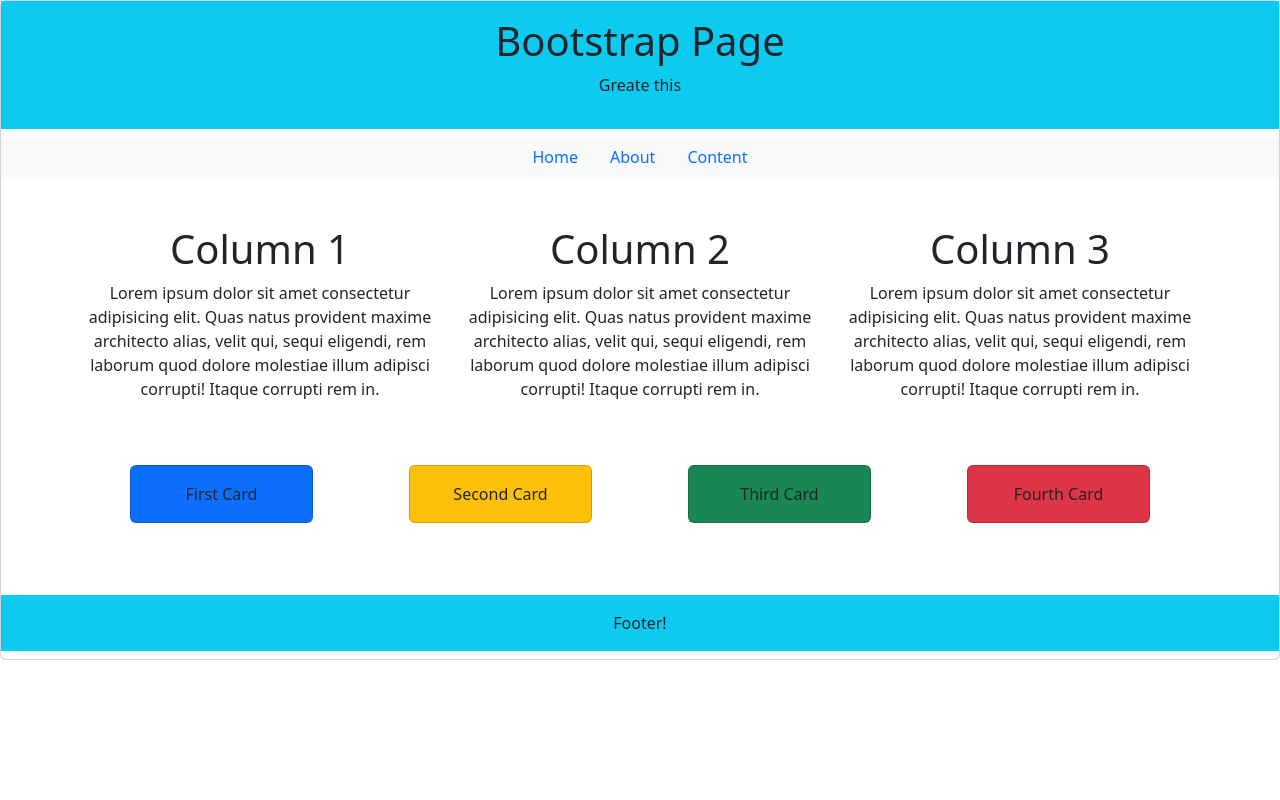
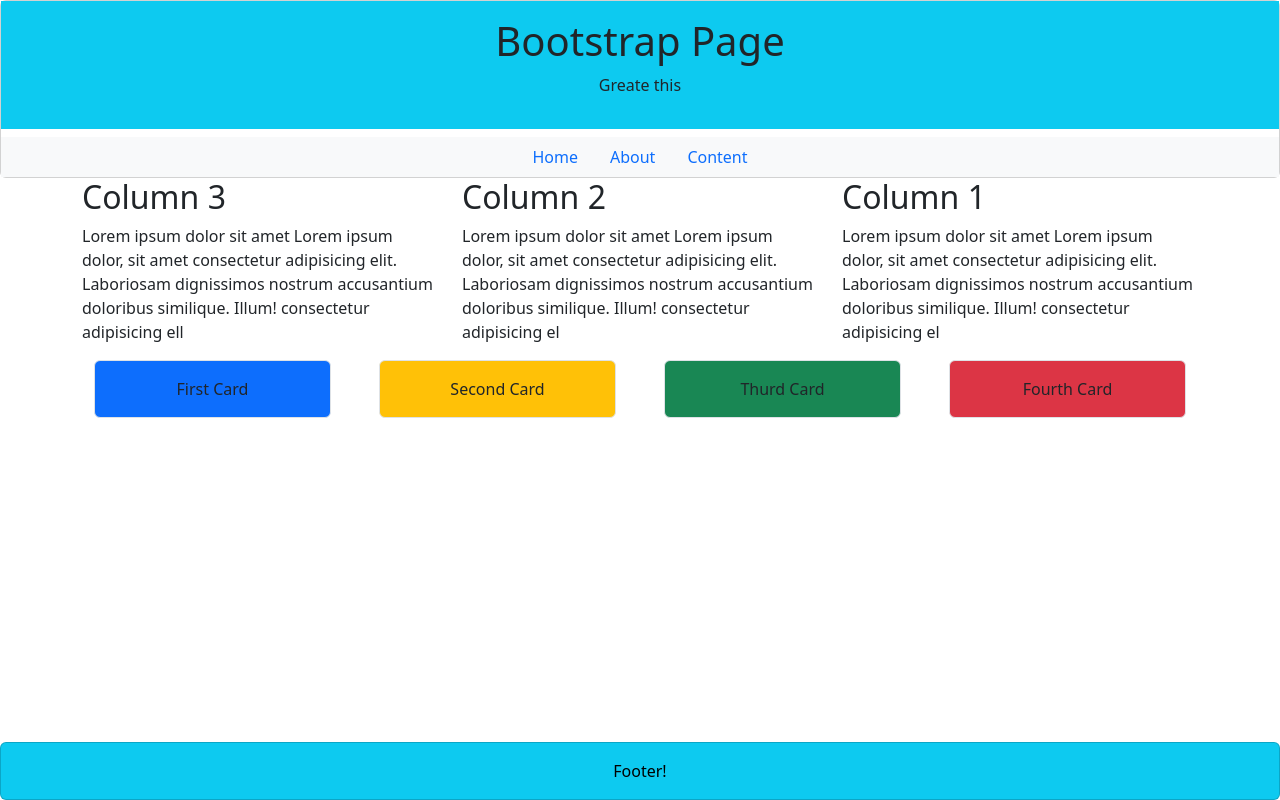
Before and after one commit to 22-D03-1/uib-bootstrap-example-page-mdhyan99, a plain HTML site: page index.html in a window 1280 px wide. Drawn offline with nearby package versions, Linux system fonts and the light colour scheme.

Commit message:
Bootstrap

```diff
--- a/index.html
+++ b/index.html
@@ -1,11 +1,16 @@
 <!DOCTYPE html>
 <html lang="en">
     <head>
-    <meta charset="UTF-8">
-    <meta http-equiv="X-UA-Compatible" content="IE=edge">
-    <meta name="viewport" content="width=device-width, initial-scale=1.0">
+        <meta charset="UTF-8" />
+        <meta http-equiv="X-UA-Compatible" content="IE=edge" />
+        <meta name="viewport" content="width=device-width, initial-scale=1.0" />
         <title>Bootstrap-page</title>
-    <link href="https://cdn.jsdelivr.net/npm/bootstrap@5.2.0-beta1/dist/css/bootstrap.min.css" rel="stylesheet" integrity="sha384-0evHe/X+R7YkIZDRvuzKMRqM+OrBnVFBL6DOitfPri4tjfHxaWutUpFmBp4vmVor" crossorigin="anonymous">
+        <link
+            href="https://cdn.jsdelivr.net/npm/bootstrap@5.2.0-beta1/dist/css/bootstrap.min.css"
+            rel="stylesheet"
+            integrity="sha384-0evHe/X+R7YkIZDRvuzKMRqM+OrBnVFBL6DOitfPri4tjfHxaWutUpFmBp4vmVor"
+            crossorigin="anonymous"
+        />
     </head>
     <body>
         <div class="card text-center">
@@ -15,7 +20,9 @@
             </div>
             <ul class="nav justify-content-center bg-light">
                 <li class="nav-item">
-              <a class="nav-link active" aria-current="page" href="#">Home</a>
+                    <a class="nav-link active" aria-current="page" href="#"
+                        >Home</a
+                    >
                 </li>
                 <li class="nav-item">
                     <a class="nav-link" href="#">About</a>
@@ -24,42 +31,46 @@
                     <a class="nav-link" href="#">Content</a>
                 </li>
             </ul>
-          <br><b><br></b>
+        </div>
         <div class="container">
             <div class="row">
-              <div class="col ">
-                  <div><h1>Column 1</h1></div>
-                   <p>     Lorem ipsum dolor sit amet consectetur adipisicing elit. Quas natus provident maxime architecto alias, velit qui, sequi eligendi, rem laborum quod dolore molestiae illum adipisci corrupti! Itaque corrupti rem in.</p>
+                <div class="col order-last">
+                    <h2>Column 1</h2>
+                    <p>Lorem ipsum dolor sit amet Lorem ipsum dolor, sit amet consectetur adipisicing elit. Laboriosam dignissimos nostrum accusantium doloribus similique. Illum! consectetur adipisicing el</p>
+                </div>
+
+                <div class="col">
+                    <h2>Column 2</h2>
+                    <p>Lorem ipsum dolor sit amet Lorem ipsum dolor, sit amet consectetur adipisicing elit. Laboriosam dignissimos nostrum accusantium doloribus similique. Illum! consectetur adipisicing el</p>
+                </div>
+
+                <div class="col order-first">
+                    <h2>Column 3</h2>
+                    <p>Lorem ipsum dolor sit amet Lorem ipsum dolor, sit amet consectetur adipisicing elit. Laboriosam dignissimos nostrum accusantium doloribus similique. Illum! consectetur adipisicing ell</p>
+                </div>
+            </div>
+            <div class="container overflow-hidden text-center">
+                <div class="row gx-5">
+                <div class="col">
+                <div class="p-3 border bg-primary rounded-2">First Card</div>
                 </div>
                 <div class="col">
-                <div><h1>Column 2</h1></div>
-                <p>     Lorem ipsum dolor sit amet consectetur adipisicing elit. Quas natus provident maxime architecto alias, velit qui, sequi eligendi, rem laborum quod dolore molestiae illum adipisci corrupti! Itaque corrupti rem in.</p>
+                <div class="p-3 border bg-warning rounded-2">Second Card</div>
                 </div>
                 <div class="col">
-                <div><h1>Column 3</h1></div>
-                <p>     Lorem ipsum dolor sit amet consectetur adipisicing elit. Quas natus provident maxime architecto alias, velit qui, sequi eligendi, rem laborum quod dolore molestiae illum adipisci corrupti! Itaque corrupti rem in.</p>
+                <div class="p-3 border bg-success rounded-2">Thurd Card</div>
                 </div>
-            </div>
-            <div class="cardsContainer d-flex justify-content-">
-                <div class="card p-3 bg-primary m-5 w-25 text-md-center">
-                  First Card
-                </div>
-                <div class="card p-3 bg-warning m-5 w-25 text-md-center">
-                  Second Card
-                </div>
-                <div class="card p-3 bg-success m-5 w-25 text-md-center">
-                  Third Card
-                </div>
-                <div class="card p-3 bg-danger m-5 w-25 text-md-center">
-                  Fourth Card
+                <div class="col">
+                <div class="p-3 border bg-danger rounded-2 ">Fourth Card</div>
                 </div>
                 </div>
                 </div>
-          <br>
+        </div>
 
-        <div class="p-3 mb-2 bg-info text-dark">
-         Footer!
-        </div>
+        <div
+            class="card text-bg-info w-100 text-center position-absolute bottom-0 p-3"
+        >
+            <div class="Footer">Footer!</div>
         </div>
     </body>
 </html>
```
Also changed, not shown: style.css (+32 -0 lines). Lines whose indentation alone changed are shown as unchanged.
